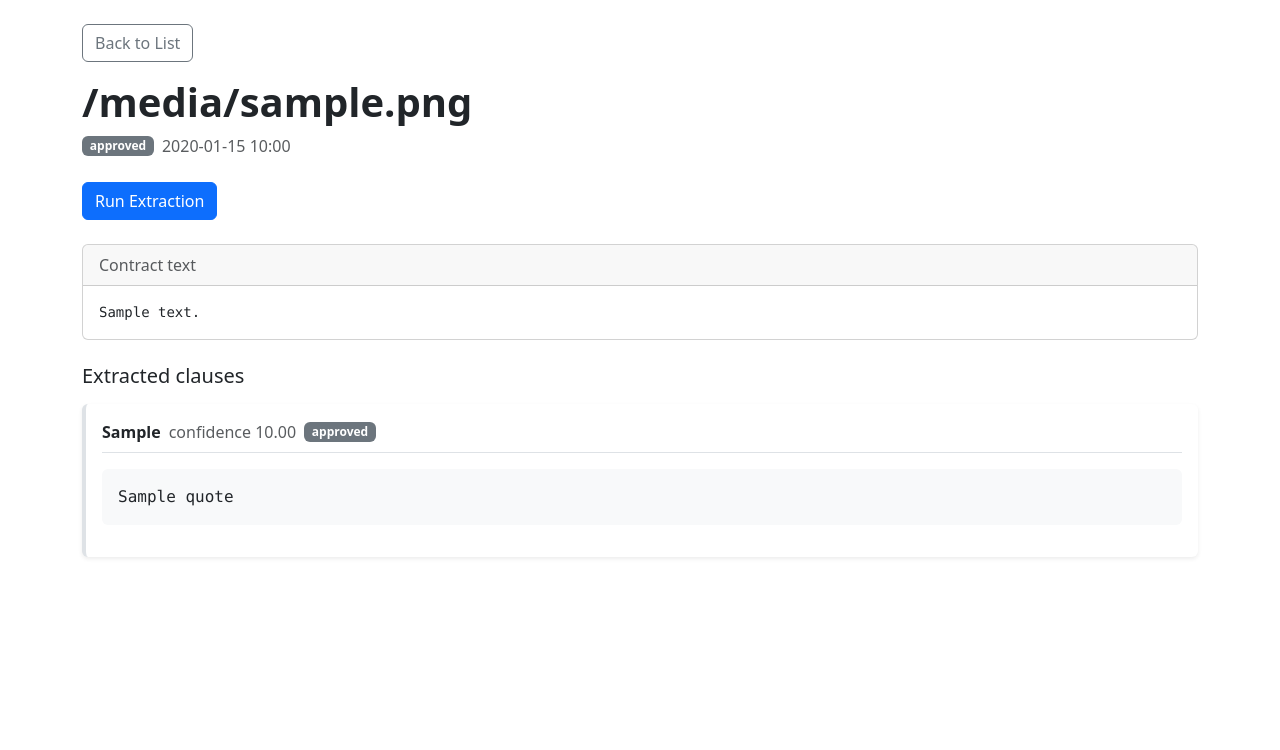
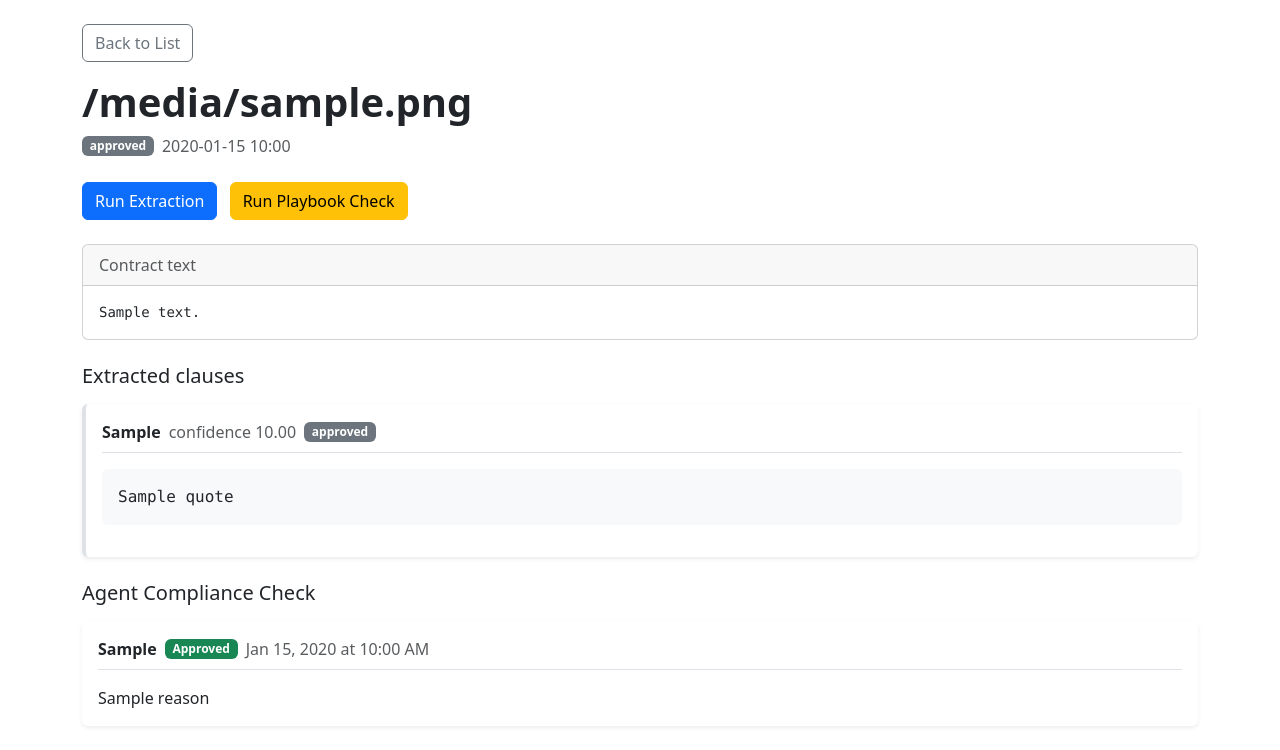
Before and after one commit to sourov2008/genai-lab, a FastAPI app: template clausedesk/app/templates/detail.html in a window 1280 px wide. Shown: the part 56-806 px from the top of the page. Before the commit the page ends 614 px from the top, so only its background shows below. Run offline with FastAPI, Linux system fonts and the light colour scheme; the template is opened without the code that fills it: most values are stand-ins (such as "Sample title", 1, 10 or a date in 2020); parts of the project's set-up code (start-up, migrations or seed data) failed here and were passed over.

Commit message:
ui: ui related minor tweaking

```diff
--- a/clausedesk/app/templates/detail.html
+++ b/clausedesk/app/templates/detail.html
@@ -25,9 +25,14 @@
   </div>
 </header>
 
-<form method="POST" action="/ui/contracts/{{ contract.id }}/extract" class="mb-4">
-  <button type="submit" class="btn btn-primary">Run Extraction</button>
-</form>
+<div class="mb-4">
+  <form method="POST" action="/ui/contracts/{{ contract.id }}/extract" class="d-inline">
+    <button type="submit" class="btn btn-primary">Run Extraction</button>
+  </form>
+  <form method="POST" action="/ui/contracts/{{ contract.id }}/agent" class="d-inline">
+    <button type="submit" class="btn btn-warning ms-2">Run Playbook Check</button>
+  </form>
+</div>
 
 <div class="card mb-4">
   <div class="card-header text-muted">Contract text</div>
@@ -81,4 +86,36 @@
 {% else %}
 <p class="text-muted">No clauses extracted yet.</p>
 {% endif %}
+
+<h2 class="h5 mb-3">Agent Compliance Check</h2>
+{% if not agent_actions %}
+<p class="text-muted">No agent actions proposed yet. Run the playbook check.</p>
+{% else %}
+  {% for action in agent_actions %}
+  <div class="card mb-4 shadow-sm border-0">
+    <div class="card-body">
+      <div class="d-flex flex-wrap align-items-center gap-2 border-bottom pb-2 mb-3">
+        {% if action.action_type == "REJECT_CONTRACT" %}
+        <span class="fw-semibold text-danger">Reject Contract</span>
+        {% elif action.action_type == "APPROVE_CONTRACT" %}
+        <span class="fw-semibold text-success">Approve Contract</span>
+        {% else %}
+        <span class="fw-semibold">{{ action.action_type }}</span>
+        {% endif %}
+        {% if action.status == "pending" %}
+        <span class="badge bg-warning text-dark">Pending Review</span>
+        {% elif action.status == "approved" %}
+        <span class="badge bg-success">Approved</span>
+        {% elif action.status == "rejected" %}
+        <span class="badge bg-danger">Rejected</span>
+        {% endif %}
+        {% if action.created_at %}
+        <span class="text-muted">{{ action.created_at.strftime("%b %d, %Y at %I:%M %p") }}</span>
+        {% endif %}
+      </div>
+      <p class="mb-0">{{ action.reason }}</p>
+    </div>
+  </div>
+  {% endfor %}
+{% endif %}
 {% endblock %}
```
Also changed, not shown: clausedesk/app/routers/ui.py (+49 -0 lines), clausedesk/README.md.
